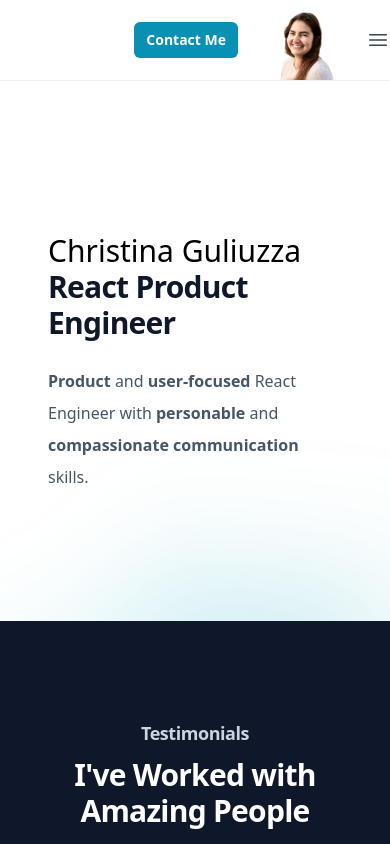
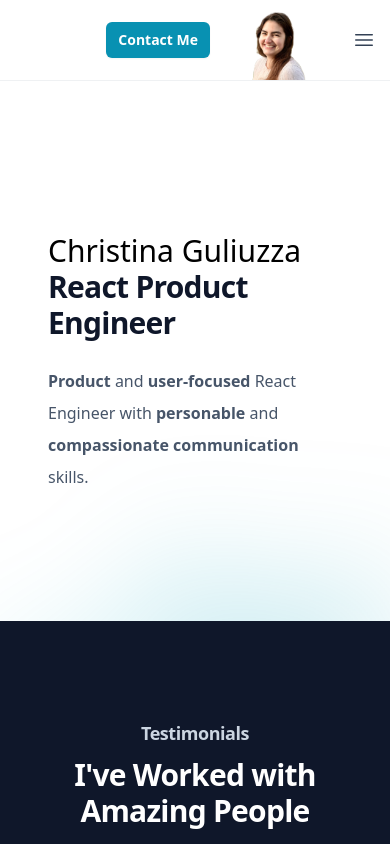
Before and after one commit to cguliuzza/tina-dev-site, a Next.js app: page / in a window 390 px wide. Shown: the top 844 px of the page. Built offline with nearby package versions, Linux system fonts and the light colour scheme.

Commit message:
fix padding for mobile menu

```diff
--- a/components/Navbar.tsx
+++ b/components/Navbar.tsx
@@ -68,7 +68,7 @@ export default function Navbar() {
         <div className="flex lg:hidden">
           <button
             type="button"
-            className="-m-2.5 inline-flex items-center justify-center rounded-md p-2.5 text-slate-700"
+            className="-m-2.5 inline-flex items-center justify-center rounded-md p-2.5 px-6 text-slate-700"
             onClick={() => setMobileMenuOpen(true)}
           >
             <span className="sr-only">Open main menu</span>
```
